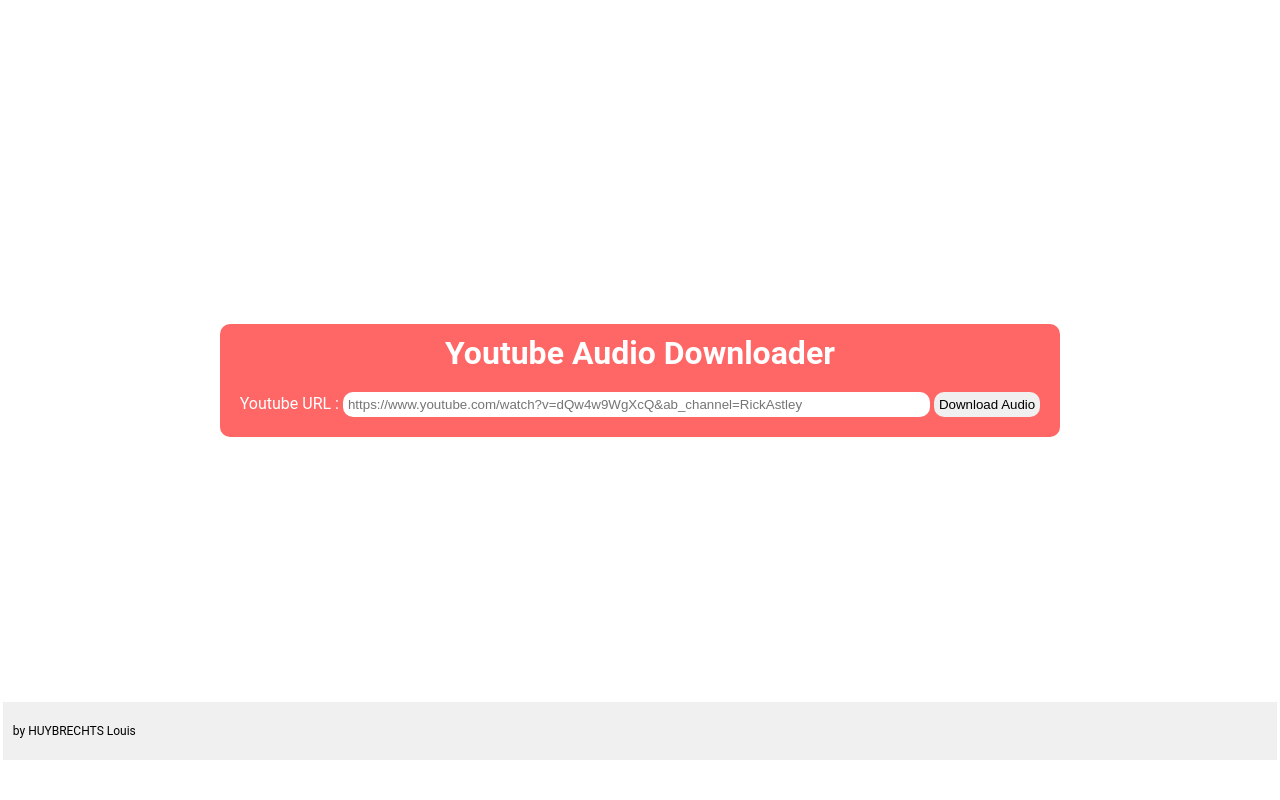
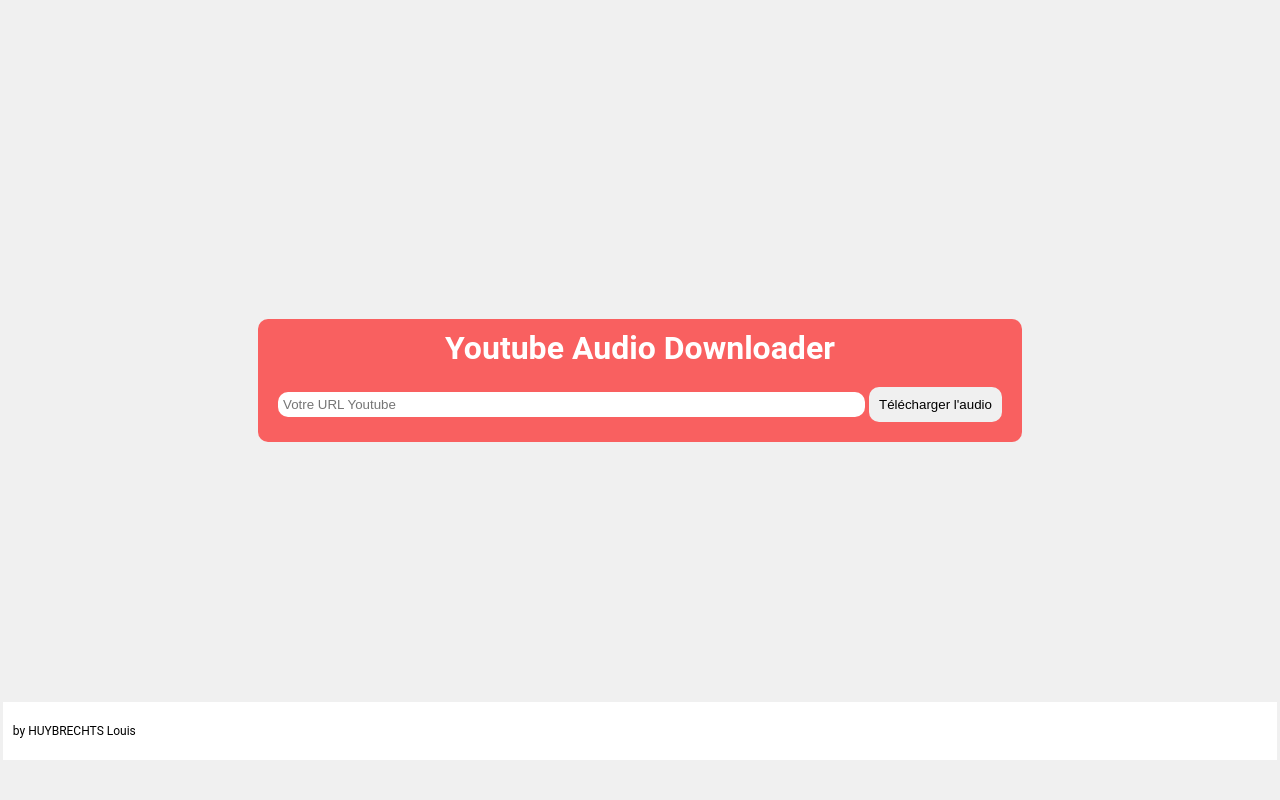
Before and after one commit to Nini1551/Youtube_Audio_Downloader, a Flask app: page / in a window 1280 px wide. Run offline with Flask 3, Linux system fonts and the light colour scheme.

Commit message:
enhance GUI style

```diff
--- a/static/styles/index.css
+++ b/static/styles/index.css
@@ -7,6 +7,7 @@
     justify-content: center;
     align-items: center;
     font-family: 'Roboto', sans-serif;
+    background-color: #f0f0f0;
 }
 
 #downloader {
@@ -31,7 +32,7 @@
 
 button {
     border-radius: 10px;
-    padding: 5px;
+    padding: 10px;
     outline: none;
     background-color: #f0f0f0;
     border: 0;
@@ -47,6 +48,6 @@
     font-size: 75%;
     bottom: 0;
     width: 98%;
-    background-color: #f0f0f0;
+    background-color: white;
     padding: 10px;
 }
--- a/templates/index.html
+++ b/templates/index.html
@@ -10,9 +10,8 @@
     <div id="downloader">
         <h1 id="yt_title">Youtube Audio Downloader</h1>
         <form method="post" action="/download">
-            <label for="url">Youtube URL : </label>
-            <input type="text" id="url" name="url" required size="70" placeholder="https://www.youtube.com/watch?v=dQw4w9WgXcQ&ab_channel=RickAstley">
-            <button type="submit">Download Audio</button>
+            <input type="text" id="url" name="url" required size="70" placeholder="Votre URL Youtube">
+            <button type="submit">Télécharger l'audio</button>
         </form>
     </div>
 </main>
```
